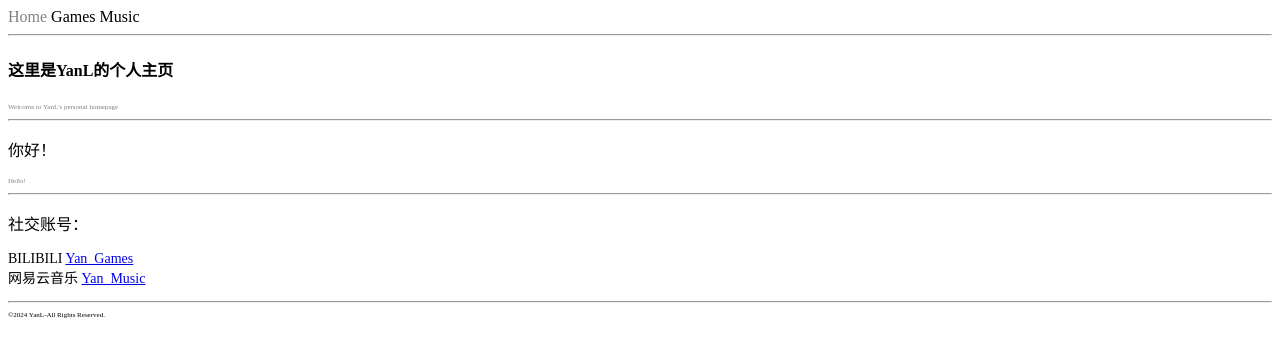
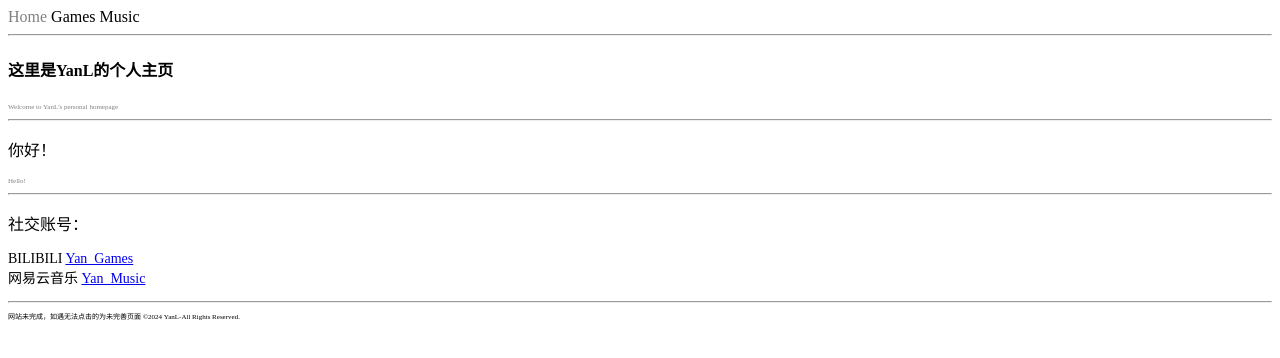
Before and after one commit to YanLGames/YanLGames.github.io, a plain HTML site: page index.html in a window 1280 px wide. Drawn offline with Linux system fonts and the light colour scheme.

Commit message:
index.html

```diff
--- a/index.html
+++ b/index.html
@@ -37,6 +37,7 @@
     </main>
         <hr>
     <footer class="small">
+        网站未完成，如遇无法点击的为未完善页面
         ©2024 YanL-All Rights Reserved.
     </footer>
 </body>
```
